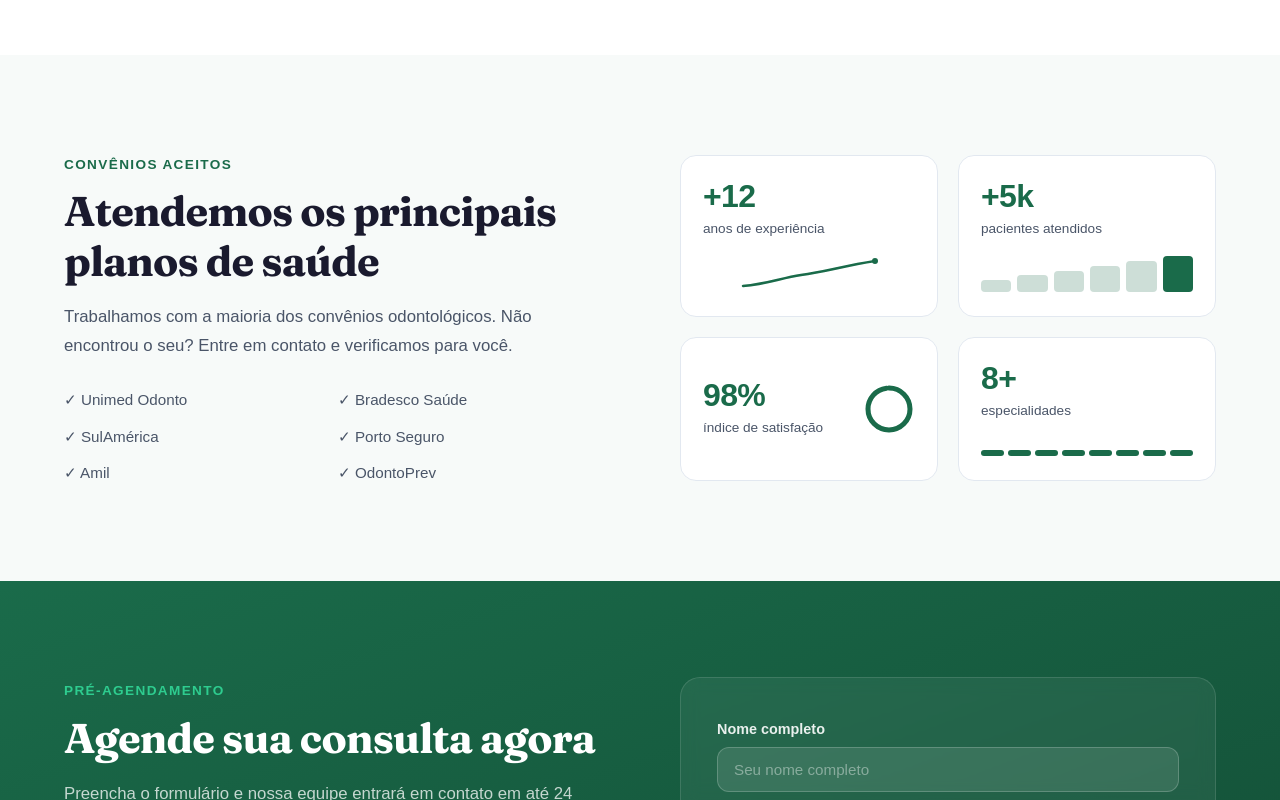
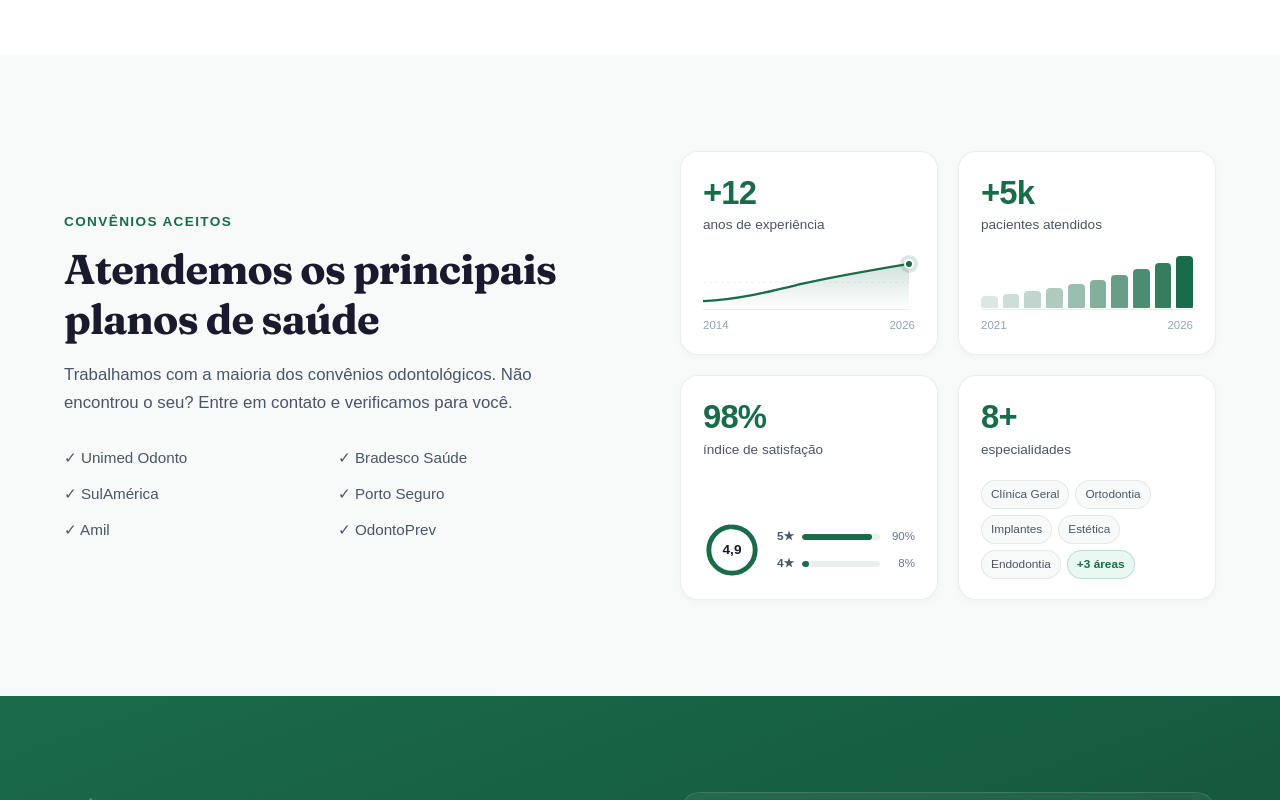
Before and after one commit to PalomaOMenezes/ProjetoIntegrador4Semestre, a plain HTML site: page Front-End/index.html in a window 1280 px wide. Shown: the part 2327-3127 px from the top of the page. Drawn offline with Linux system fonts and the light colour scheme; a web font is replaced by a local one.

Commit message:
style(landing): refina graficos dos cards de estatisticas com area full-width, 10 barras, ring com nota e chips

```diff
--- a/Front-End/index.html
+++ b/Front-End/index.html
@@ -335,50 +335,93 @@
                   <span class="numero-valor" data-count-to="12" data-prefix="+">+12</span>
                   <span class="numero-label">anos de experiência</span>
                 </div>
-                <svg class="metric-spark" viewBox="0 0 140 36" aria-hidden="true">
-                  <path class="metric-spark-bg" d="M 4 30 C 28 28, 42 22, 62 19 C 86 16, 104 10, 136 5" />
-                  <path class="metric-spark-line" pathLength="100" d="M 4 30 C 28 28, 42 22, 62 19 C 86 16, 104 10, 136 5" />
-                  <circle class="metric-spark-end" cx="136" cy="5" r="3" />
-                </svg>
+                <div class="metric-viz" aria-hidden="true">
+                  <div class="metric-area-wrap">
+                    <svg class="metric-area-svg" viewBox="0 0 240 54" preserveAspectRatio="none">
+                      <defs>
+                        <linearGradient id="grad-exp" x1="0" y1="0" x2="0" y2="1">
+                          <stop offset="0%" stop-color="#1a6b4a" stop-opacity="0.2" />
+                          <stop offset="100%" stop-color="#1a6b4a" stop-opacity="0" />
+                        </linearGradient>
+                      </defs>
+                      <line class="metric-gridline" x1="0" y1="27" x2="240" y2="27" vector-effect="non-scaling-stroke" />
+                      <path class="metric-area-fill" d="M 0 46 C 42 44, 74 37, 112 29 C 152 21, 192 15, 240 8 L 240 54 L 0 54 Z" />
+                      <path class="metric-spark-line" d="M 0 46 C 42 44, 74 37, 112 29 C 152 21, 192 15, 240 8" vector-effect="non-scaling-stroke" />
+                    </svg>
+                    <span class="metric-spark-dot"></span>
+                  </div>
+                  <div class="metric-eixo">
+                    <span>2014</span>
+                    <span>2026</span>
+                  </div>
+                </div>
               </div>
+
               <div class="numero-card">
                 <div class="numero-topo">
                   <span class="numero-valor" data-count-to="5" data-prefix="+" data-suffix="k" data-decimals="1">+5k</span>
                   <span class="numero-label">pacientes atendidos</span>
                 </div>
-                <div class="metric-bars" aria-hidden="true">
-                  <span style="--h: 34%; --i: 0"></span>
-                  <span style="--h: 48%; --i: 1"></span>
-                  <span style="--h: 58%; --i: 2"></span>
-                  <span style="--h: 72%; --i: 3"></span>
-                  <span style="--h: 86%; --i: 4"></span>
-                  <span class="destaque" style="--h: 100%; --i: 5"></span>
+                <div class="metric-viz" aria-hidden="true">
+                  <div class="metric-bars">
+                    <span style="--h: 22%; --o: 0.16; --i: 0"></span>
+                    <span style="--h: 27%; --o: 0.22; --i: 1"></span>
+                    <span style="--h: 33%; --o: 0.28; --i: 2"></span>
+                    <span style="--h: 38%; --o: 0.35; --i: 3"></span>
+                    <span style="--h: 46%; --o: 0.44; --i: 4"></span>
+                    <span style="--h: 54%; --o: 0.54; --i: 5"></span>
+                    <span style="--h: 63%; --o: 0.66; --i: 6"></span>
+                    <span style="--h: 74%; --o: 0.78; --i: 7"></span>
+                    <span style="--h: 86%; --o: 0.88; --i: 8"></span>
+                    <span style="--h: 100%; --o: 1; --i: 9"></span>
+                  </div>
+                  <div class="metric-eixo">
+                    <span>2021</span>
+                    <span>2026</span>
+                  </div>
                 </div>
               </div>
-              <div class="numero-card numero-card-ring">
+
+              <div class="numero-card">
                 <div class="numero-topo">
                   <span class="numero-valor" data-count-to="98" data-suffix="%">98%</span>
                   <span class="numero-label">índice de satisfação</span>
                 </div>
-                <svg class="metric-ring" viewBox="0 0 52 52" aria-hidden="true">
-                  <circle class="metric-ring-track" cx="26" cy="26" r="21" />
-                  <circle class="metric-ring-fill" cx="26" cy="26" r="21" pathLength="100" />
-                </svg>
+                <div class="metric-satisfacao" aria-hidden="true">
+                  <div class="metric-ring-box">
+                    <svg class="metric-ring" viewBox="0 0 60 60">
+                      <circle class="metric-ring-track" cx="30" cy="30" r="24" />
+                      <circle class="metric-ring-fill" cx="30" cy="30" r="24" pathLength="100" />
+                    </svg>
+                    <span class="metric-ring-centro">4,9</span>
+                  </div>
+                  <div class="metric-dist">
+                    <div class="metric-dist-row">
+                      <span class="metric-dist-estrela">5&#9733;</span>
+                      <div class="metric-dist-track"><i style="--w: 90%; --i: 0"></i></div>
+                      <span class="metric-dist-pct">90%</span>
+                    </div>
+                    <div class="metric-dist-row">
+                      <span class="metric-dist-estrela">4&#9733;</span>
+                      <div class="metric-dist-track"><i style="--w: 8%; --i: 1"></i></div>
+                      <span class="metric-dist-pct">8%</span>
+                    </div>
+                  </div>
+                </div>
               </div>
+
               <div class="numero-card">
                 <div class="numero-topo">
                   <span class="numero-valor" data-count-to="8" data-suffix="+">8+</span>
                   <span class="numero-label">especialidades</span>
                 </div>
-                <div class="metric-segments" aria-hidden="true">
-                  <span style="--i: 0"></span>
-                  <span style="--i: 1"></span>
-                  <span style="--i: 2"></span>
-                  <span style="--i: 3"></span>
-                  <span style="--i: 4"></span>
-                  <span style="--i: 5"></span>
-                  <span style="--i: 6"></span>
-                  <span style="--i: 7"></span>
+                <div class="metric-tags" aria-hidden="true">
+                  <span style="--i: 0">Clínica Geral</span>
+                  <span style="--i: 1">Ortodontia</span>
+                  <span style="--i: 2">Implantes</span>
+                  <span style="--i: 3">Estética</span>
+                  <span style="--i: 4">Endodontia</span>
+                  <span class="destaque" style="--i: 5">+3 áreas</span>
                 </div>
               </div>
             </div>
--- a/Front-End/style.css
+++ b/Front-End/style.css
@@ -686,39 +686,36 @@ img { max-width: 100%; display: block; }
 
 .numero-card {
   background: var(--cor-fundo);
-  border-radius: 16px;
-  padding: 24px 22px;
-  border: 1px solid var(--cor-borda);
+  border-radius: 18px;
+  padding: 24px 22px 20px;
+  border: 1px solid rgba(15, 23, 42, 0.08);
+  box-shadow: 0 2px 10px rgba(15, 23, 42, 0.03);
   display: flex;
   flex-direction: column;
   justify-content: space-between;
-  gap: 16px;
+  gap: 20px;
+  min-height: 178px;
   transition: transform var(--transicao), box-shadow var(--transicao), border-color var(--transicao), opacity 0.45s var(--ease-ios);
 }
 .numero-card:hover {
-  transform: translateY(-4px);
+  transform: translateY(-3px);
   box-shadow: var(--sombra-card);
   border-color: rgba(26, 107, 74, 0.24);
-}
-
-.numero-card-ring {
-  flex-direction: row;
-  align-items: center;
 }
 
 .numero-topo {
   display: flex;
   flex-direction: column;
-  gap: 6px;
+  gap: 4px;
 }
 
 .numero-valor {
-  font-size: 2rem;
+  font-size: 2.05rem;
   font-weight: 700;
   font-variant-numeric: tabular-nums;
   color: var(--cor-primaria);
-  line-height: 1;
-  letter-spacing: -0.02em;
+  line-height: 1.05;
+  letter-spacing: -0.025em;
 }
 
 .numero-label {
@@ -727,7 +724,7 @@ img { max-width: 100%; display: block; }
   font-weight: 500;
 }
 
-/* Micro-gráficos animados ao entrar no viewport */
+/* Micro-gráficos refinados animados ao entrar no viewport */
 
 .convenios-numeros.aguardando .numero-card {
   opacity: 0;
@@ -743,80 +740,127 @@ img { max-width: 100%; display: block; }
 .convenios-numeros.animado .numero-card:nth-child(3) { transition-delay: 140ms; }
 .convenios-numeros.animado .numero-card:nth-child(4) { transition-delay: 210ms; }
 
-.metric-spark {
-  width: 100%;
-  height: 36px;
-  overflow: visible;
-  display: block;
+.metric-viz {
+  display: flex;
+  flex-direction: column;
+  gap: 6px;
 }
 
-.metric-spark-bg {
-  fill: none;
-  stroke: var(--cor-acento-claro);
-  stroke-width: 2.5;
-  stroke-linecap: round;
+.metric-eixo {
+  display: flex;
+  justify-content: space-between;
+  font-size: 0.72rem;
+  font-weight: 500;
+  font-variant-numeric: tabular-nums;
+  color: #94a3b8;
+}
+
+.metric-area-wrap {
+  position: relative;
+  width: calc(100% - 6px);
+  height: 54px;
+  border-bottom: 1px solid rgba(15, 23, 42, 0.08);
+}
+
+.metric-area-svg {
+  width: 100%;
+  height: 100%;
+  display: block;
+  clip-path: inset(0 0 0 0);
+  transition: clip-path 1.05s var(--ease-ios) 120ms;
+}
+
+.metric-gridline {
+  stroke: rgba(15, 23, 42, 0.06);
+  stroke-width: 1;
+  stroke-dasharray: 3 3;
+}
+
+.metric-area-fill {
+  fill: url(#grad-exp);
 }
 
 .metric-spark-line {
   fill: none;
   stroke: var(--cor-primaria);
-  stroke-width: 2.5;
+  stroke-width: 2.25;
   stroke-linecap: round;
-  stroke-dasharray: 100;
-  stroke-dashoffset: 0;
-  transition: stroke-dashoffset 1.1s var(--ease-ios);
+  stroke-linejoin: round;
 }
 
-.metric-spark-end {
-  fill: var(--cor-primaria);
+.metric-spark-dot {
+  position: absolute;
+  right: 0;
+  top: 8px;
+  width: 10px;
+  height: 10px;
+  border-radius: 50%;
+  background: var(--cor-primaria);
+  border: 2px solid #ffffff;
+  box-shadow: 0 0 0 4px rgba(26, 107, 74, 0.16);
+  transform: translate(50%, -50%) scale(1);
   opacity: 1;
-  transition: opacity 0.3s var(--ease-ios) 0.85s;
+  transition: transform 0.35s var(--ease-ios) 0.9s, opacity 0.3s var(--ease-ios) 0.9s;
 }
 
-.convenios-numeros.aguardando .metric-spark-line {
-  stroke-dashoffset: 100;
+.convenios-numeros.aguardando .metric-area-svg {
+  clip-path: inset(0 100% 0 0);
 }
 
-.convenios-numeros.aguardando .metric-spark-end {
+.convenios-numeros.aguardando .metric-spark-dot {
+  transform: translate(50%, -50%) scale(0);
   opacity: 0;
 }
 
 .metric-bars {
   display: grid;
-  grid-template-columns: repeat(6, 1fr);
+  grid-template-columns: repeat(10, 1fr);
   align-items: end;
-  gap: 6px;
-  height: 36px;
+  gap: 5px;
+  height: 54px;
+  padding-bottom: 1px;
+  border-bottom: 1px solid rgba(15, 23, 42, 0.08);
 }
 
 .metric-bars span {
   height: var(--h);
-  border-radius: 4px;
-  background: rgba(26, 107, 74, 0.22);
+  border-radius: 4px 4px 1px 1px;
+  background: var(--cor-primaria);
+  opacity: var(--o);
   transform-origin: bottom;
   transform: scaleY(1);
-  transition: transform 0.7s var(--ease-ios);
-  transition-delay: calc(var(--i) * 60ms + 120ms);
-}
-
-.metric-bars span.destaque {
-  background: var(--cor-primaria);
+  transition: transform 0.72s var(--ease-ios);
+  transition-delay: calc(var(--i) * 45ms + 100ms);
 }
 
 .convenios-numeros.aguardando .metric-bars span {
   transform: scaleY(0);
 }
 
+.metric-satisfacao {
+  display: flex;
+  align-items: center;
+  gap: 16px;
+}
+
+.metric-ring-box {
+  position: relative;
+  width: 58px;
+  height: 58px;
+  flex-shrink: 0;
+  display: grid;
+  place-items: center;
+}
+
 .metric-ring {
-  width: 52px;
-  height: 52px;
-  flex-shrink: 0;
+  width: 58px;
+  height: 58px;
   transform: rotate(-90deg);
 }
 
 .metric-ring-track {
   fill: none;
-  stroke: var(--cor-acento-claro);
+  stroke: rgba(26, 107, 74, 0.12);
   stroke-width: 5;
 }
 
@@ -834,27 +878,99 @@ img { max-width: 100%; display: block; }
   stroke-dashoffset: 100;
 }
 
-.metric-segments {
-  display: grid;
-  grid-template-columns: repeat(8, 1fr);
-  gap: 4px;
-  padding-top: 12px;
+.metric-ring-centro {
+  position: absolute;
+  font-size: 0.85rem;
+  font-weight: 700;
+  font-variant-numeric: tabular-nums;
+  color: var(--cor-texto);
 }
 
-.metric-segments span {
+.metric-dist {
+  flex: 1;
+  display: flex;
+  flex-direction: column;
+  gap: 8px;
+}
+
+.metric-dist-row {
+  display: flex;
+  align-items: center;
+  gap: 7px;
+  font-size: 0.74rem;
+  font-weight: 600;
+  font-variant-numeric: tabular-nums;
+  color: var(--cor-texto-suave);
+  white-space: nowrap;
+}
+
+.metric-dist-estrela {
+  min-width: 18px;
+}
+
+.metric-dist-pct {
+  min-width: 28px;
+  text-align: right;
+  font-size: 0.72rem;
+  font-weight: 500;
+  color: #64748b;
+}
+
+.metric-dist-track {
+  flex: 1;
   height: 6px;
   border-radius: 999px;
+  background: rgba(26, 107, 74, 0.1);
+  overflow: hidden;
+}
+
+.metric-dist-track i {
+  display: block;
+  width: var(--w);
+  min-width: 7px;
+  height: 100%;
+  border-radius: 999px;
   background: var(--cor-primaria);
+  transform-origin: left;
+  transform: scaleX(1);
+  transition: transform 0.85s var(--ease-ios);
+  transition-delay: calc(var(--i) * 120ms + 220ms);
+}
+
+.convenios-numeros.aguardando .metric-dist-track i {
+  transform: scaleX(0);
+}
+
+.metric-tags {
+  display: flex;
+  flex-wrap: wrap;
+  gap: 6px;
+}
+
+.metric-tags span {
+  font-size: 0.74rem;
+  font-weight: 500;
+  padding: 4px 9px;
+  border-radius: 999px;
+  background: var(--cor-fundo-alt);
+  border: 1px solid rgba(15, 23, 42, 0.08);
+  color: var(--cor-texto-suave);
   opacity: 1;
-  transform: scaleX(1);
-  transform-origin: left;
-  transition: transform 0.45s var(--ease-ios), opacity 0.45s var(--ease-ios);
+  transform: translate3d(0, 0, 0);
+  transition: opacity 0.4s var(--ease-ios), transform 0.4s var(--ease-ios);
   transition-delay: calc(var(--i) * 55ms + 180ms);
 }
 
-.convenios-numeros.aguardando .metric-segments span {
-  opacity: 0.15;
-  transform: scaleX(0.2);
+.metric-tags span.destaque {
+  background: var(--cor-acento-claro);
+  border-color: rgba(26, 107, 74, 0.2);
+  color: var(--cor-primaria);
+  font-weight: 600;
+}
+
+.convenios-numeros.aguardando .metric-tags span {
+  opacity: 0;
+  transform: translate3d(0, 6px, 0);
 }
 
 .formulario-section {
@@ -1298,10 +1414,13 @@ img { max-width: 100%; display: block; }
   }
 }
 
+@media (max-width: 560px) {
+  .convenios-numeros { grid-template-columns: 1fr; }
+}
+
 @media (max-width: 375px) {
   .section-container { padding: 64px 16px; }
   .hero-container { padding: 64px 16px; }
   .hero-acoes { flex-direction: column; }
   .btn { width: 100%; justify-content: center; }
-  .convenios-numeros { grid-template-columns: 1fr; }
 }
```
